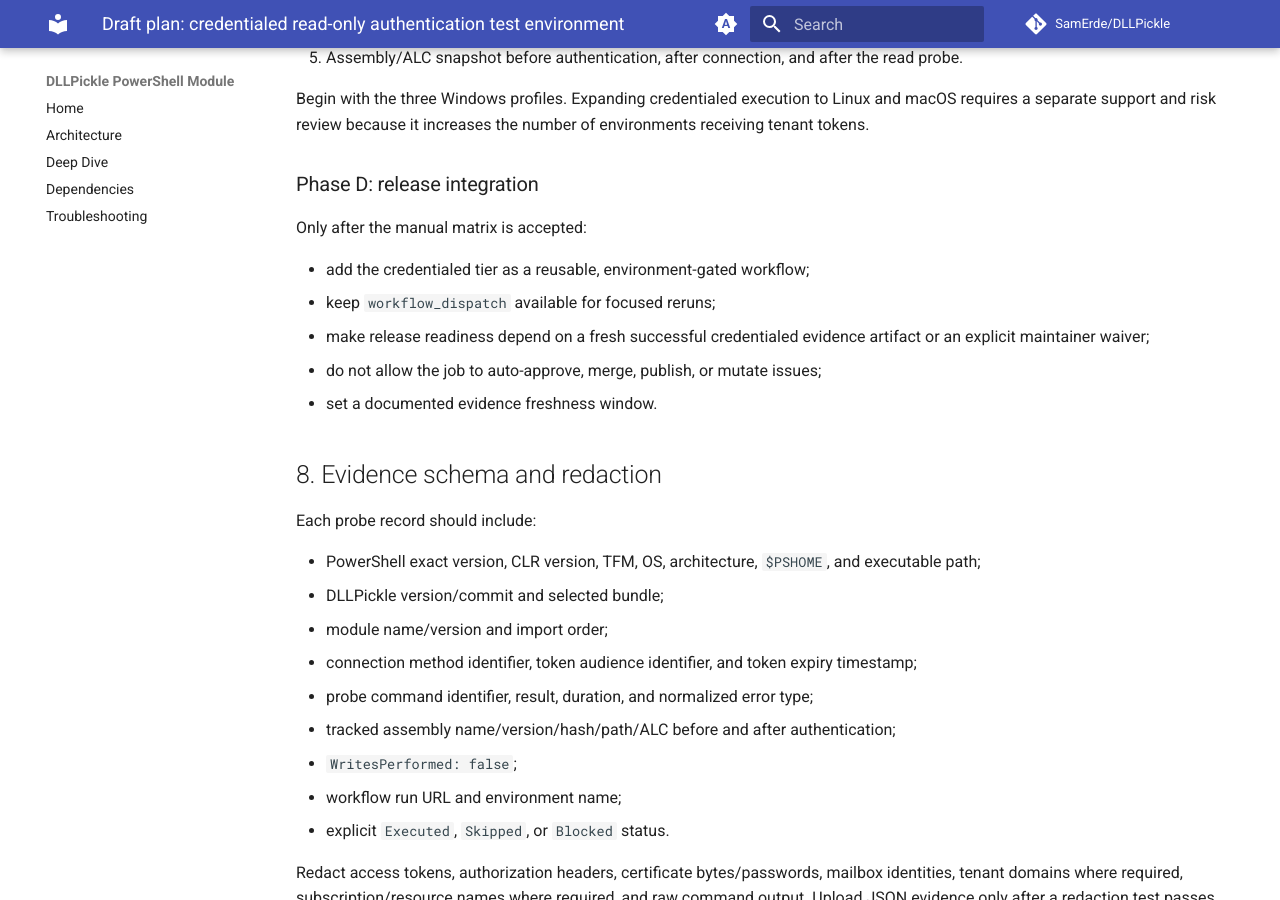
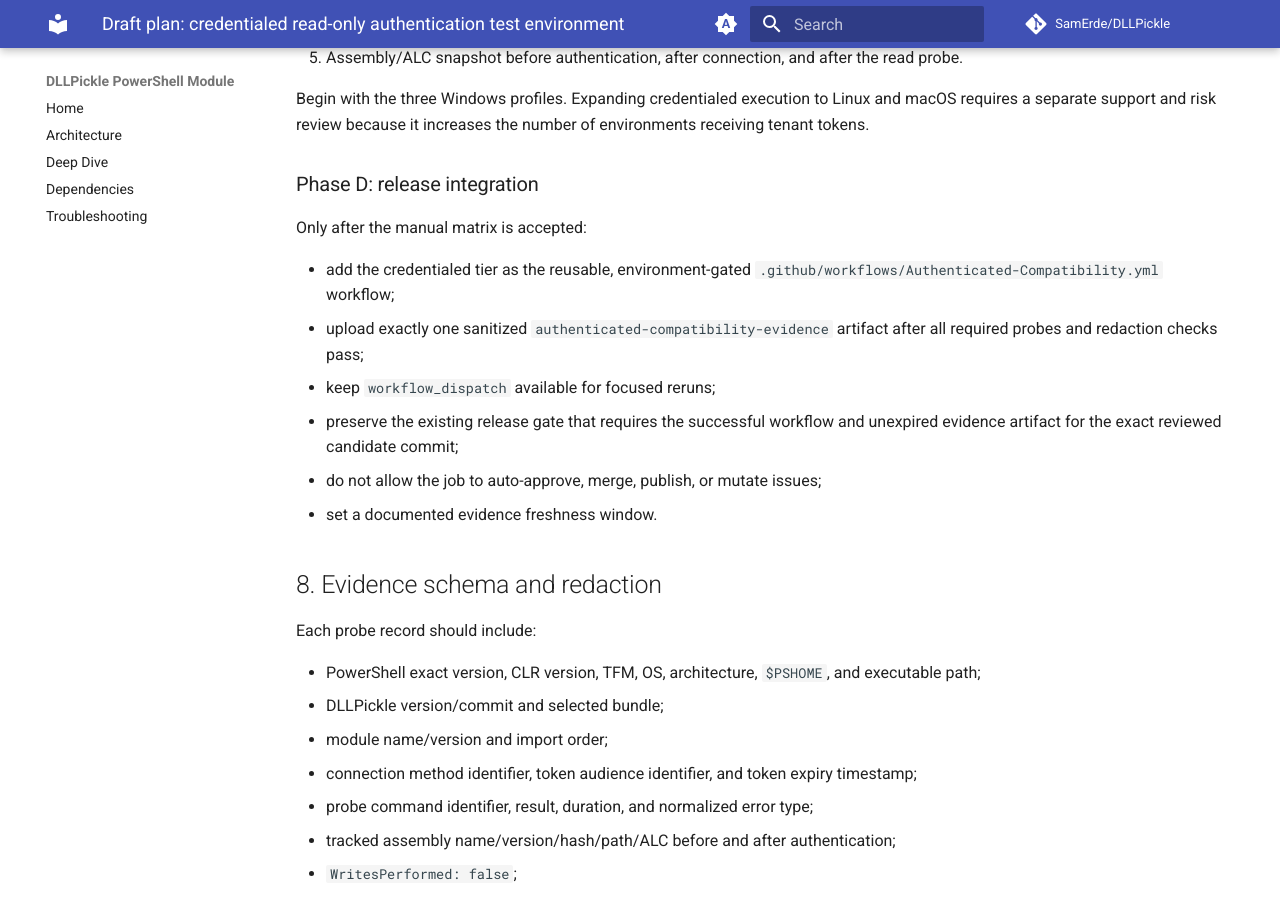
Before and after one commit to SamErde/DLLPickle, an MkDocs documentation site: the page built from docs/plans/2026-08-09-credentialed-authentication-test-environment.md, in a window 1280 px wide and 900 px high, scrolled down 5930 px. Built offline with MkDocs 1.6.1 and Material for MkDocs 9.7.7, drawn with Linux system fonts in a browser that asks for light colours; comment, search, counter and statistics services are not loaded.

Commit message:
fix(ci): gate releases on authenticated evidence

```diff
--- a/docs/plans/2026-08-09-credentialed-authentication-test-environment.md
+++ b/docs/plans/2026-08-09-credentialed-authentication-test-environment.md
@@ -189,9 +189,10 @@ Begin with the three Windows profiles. Expanding credentialed execution to Linux
 
 Only after the manual matrix is accepted:
 
-- add the credentialed tier as a reusable, environment-gated workflow;
+- add the credentialed tier as the reusable, environment-gated `.github/workflows/Authenticated-Compatibility.yml` workflow;
+- upload exactly one sanitized `authenticated-compatibility-evidence` artifact after all required probes and redaction checks pass;
 - keep `workflow_dispatch` available for focused reruns;
-- make release readiness depend on a fresh successful credentialed evidence artifact or an explicit maintainer waiver;
+- preserve the existing release gate that requires the successful workflow and unexpired evidence artifact for the exact reviewed candidate commit;
 - do not allow the job to auto-approve, merge, publish, or mutate issues;
 - set a documented evidence freshness window.
 
```
Also changed, not shown: docs/Architecture.md (+1 -1 lines), 2 other files.
